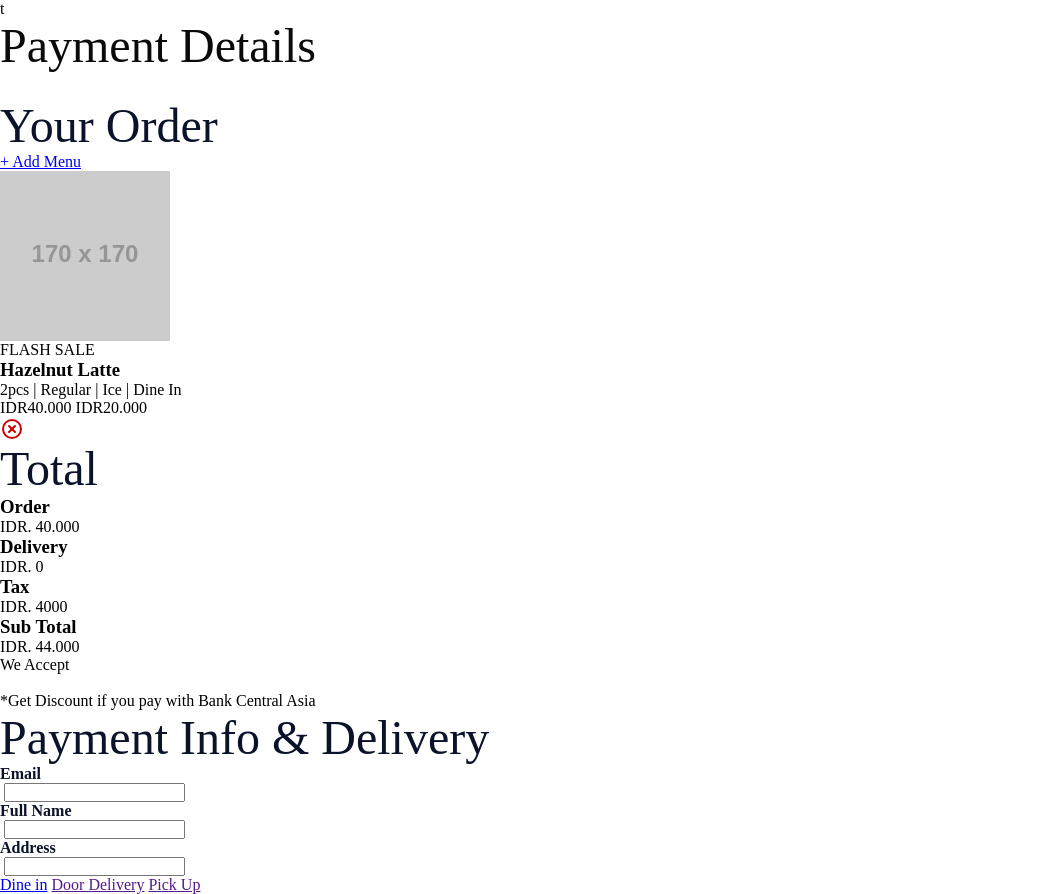
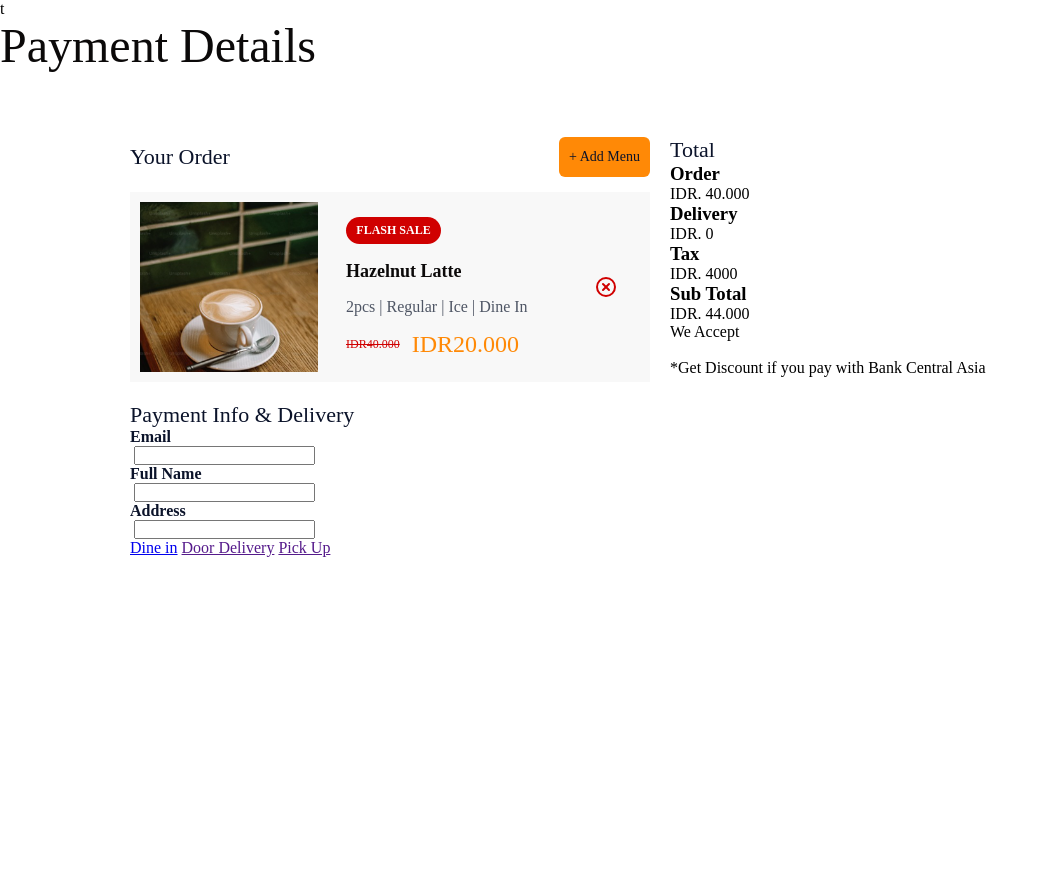
Before and after one commit to Arif14377/koda-b6-html, a plain HTML site: page pages/payment-details.html in a window 1280 px wide. Shown: the whole page, without its empty margins (0-1049 px from the left). After the commit the page ends 800 px from the top, so only its background shows below. Drawn offline with Linux system fonts and the light colour scheme; placeholder pictures from the web are drawn by us.

Commit message:
feat: create style item list in payment details page

```diff
--- a/pages/payment-details.html
+++ b/pages/payment-details.html
@@ -11,14 +11,15 @@ t<!DOCTYPE html>
     <h1 class="h1-primary">Payment Details</h1>
     <div class="main-container">
         <div class="product-order">
-            <div>
+            <div class="heading-your-order">
                 <h2>Your Order</h2>
                 <a href="#">+ Add Menu</a>
             </div>
             <div class="items">
                 <div class="item">
-                    <img src="https://placehold.co/170x170" alt="">
                     <div>
+                        <img src="/assets/images/image 31.png" alt="">
+                        <div class="desc-payment-item">
                             <span>FLASH SALE</span>
                             <h3>Hazelnut Latte</h3>
                             <p>
@@ -31,6 +32,7 @@ t<!DOCTYPE html>
                                 <span>IDR40.000</span>
                                 IDR20.000
                             </p>
+                        </div>
                     </div>
                     <img class="remove" src="/assets/images/XCircle.svg" alt="">
                 </div>
--- a/style.css
+++ b/style.css
@@ -1200,3 +1200,106 @@ nav {
 
 
 /* Desktop - Payment Details */
+.payment-details > .main-container {
+    font-family: 'Plus Jakarta Sans';
+    max-width: 1440px;
+    width: 100%;
+    padding: 0 130px;
+    display: grid;
+    grid-template-columns: minmax(0, 680px) minmax(0, 480px);
+    gap: 20px;
+    margin-top: 64px;
+}
+
+.payment-details .product-order > .heading-your-order {
+    display: flex;
+    justify-content: space-between;
+    align-items: center;
+    margin-bottom: 15px;
+}
+
+.payment-details h2 {
+    align-self: center;
+    font-size: 22px;
+    font-family: 'Plus Jakarta Sans';
+    font-weight: 500px;
+    color: #0B132A;
+}
+
+.payment-details .product-order > .heading-your-order > a {
+    background-color: #FF8906;
+    text-decoration: none;
+    font-family: 'Plus Jakarta Sans';
+    font-size: 14px;
+    font-weight: 500;
+    line-height: 20px;
+    padding: 10px;
+    color: #0B132A;
+    border-radius: 6px;
+}
+
+.payment-details .items > .item {
+    display: flex;
+    justify-content: space-between;
+    background-color: #E8E8E84D;
+    padding: 10px 32px 10px 10px;
+}
+
+.payment-details .items > .item > div {
+    display: flex;
+    gap: 28px;
+}
+
+.payment-details .items > .item > div > img {
+    width: 100%;
+    max-width: 178px;
+}
+
+.payment-details .items > .item > div > .desc-payment-item {
+    display: flex;
+    flex-direction: column;
+    justify-content: center;
+    gap: 15px;
+}
+
+.payment-details .desc-payment-item > span {
+    display: flex;
+    justify-content: center;
+    align-items: center;
+    width: 95px;
+    height: 27px;
+    font-size: 12px;
+    font-weight: 700;
+    line-height: 24px;
+    background-color: #D00000;
+    color: white;
+    border-radius: 24px;
+}
+
+.payment-details .desc-payment-item  > h3 {
+    font-family: 'Plus Jakarta Sans';
+    font-size: 18px;
+    font-weight: 700;
+    line-height: 24px;
+    color: #0B0909;
+}
+
+.payment-details .desc-payment-item  > p:nth-child(3) {
+    color: #4F5665;
+}
+
+.payment-details .desc-payment-item  > p:nth-child(4) {
+    display: flex;
+    align-items: center;
+    gap: 12px;
+    font-size: 24px;
+    font-weight: 500;
+    color: #FF8906;
+}
+
+.payment-details .desc-payment-item  > p:nth-child(4) > span {
+    text-decoration: line-through;
+    color: #D00000;
+    font-weight: 500;
+    font-size: 12px;
+}
```
Lines whose indentation alone changed are shown as unchanged.
